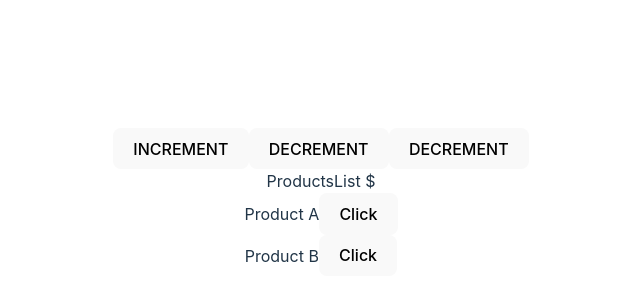
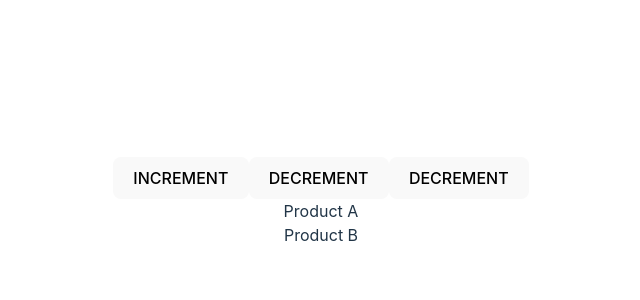
Before and after one commit to datlt2306/FPL-WEB209, a React (Vite) app: page / in a window 1280 px wide. Shown: the part 198-498 px from the top of the page, without its empty margins (319-959 px from the left). Built offline with nearby package versions, Linux system fonts and the light colour scheme; data requests are answered from the project's data file.

Commit message:
Buổi 4: action creator

```diff
--- /dev/null
+++ b/src/actions/product.ts
@@ -0,0 +1,5 @@
+export const fetchProducts = () => (dispatch: any) => {
+    fetch('http://localhost:3000/products')
+        .then(response => response.json())
+        .then(data => dispatch({ type: "GET_PRODUCTS", payload: data }))
+};
--- a/src/components/ProductsList.tsx
+++ b/src/components/ProductsList.tsx
@@ -1,21 +1,18 @@
-import React from "react";
+import React, { useEffect } from "react";
+import { useSelector, useDispatch } from "react-redux";
+import { fetchProducts } from "../actions/product";
 import { IProduct } from "../interfaces/Product";
-
-type ProductsListProps = {
-    data: IProduct[];
-    onClick: (id: number) => void;
-};
-
-const ProductsList = ({ data, onClick }: ProductsListProps) => {
+const ProductsList = () => {
+    const products = useSelector(({ product }) => product.value);
+    const dispatch = useDispatch();
+    useEffect(() => {
+        dispatch(fetchProducts());
+    }, []);
     return (
         <div>
-            ProductsList $
-            {data.map((product) => (
-                <div key={product.id}>
-                    {product.name}
-                    <button onClick={() => onClick(10)}>Click</button>
-                </div>
-            ))}
+            {products.map((product: IProduct) => {
+                return <div>{product.name}</div>;
+            })}
         </div>
     );
 };
```
